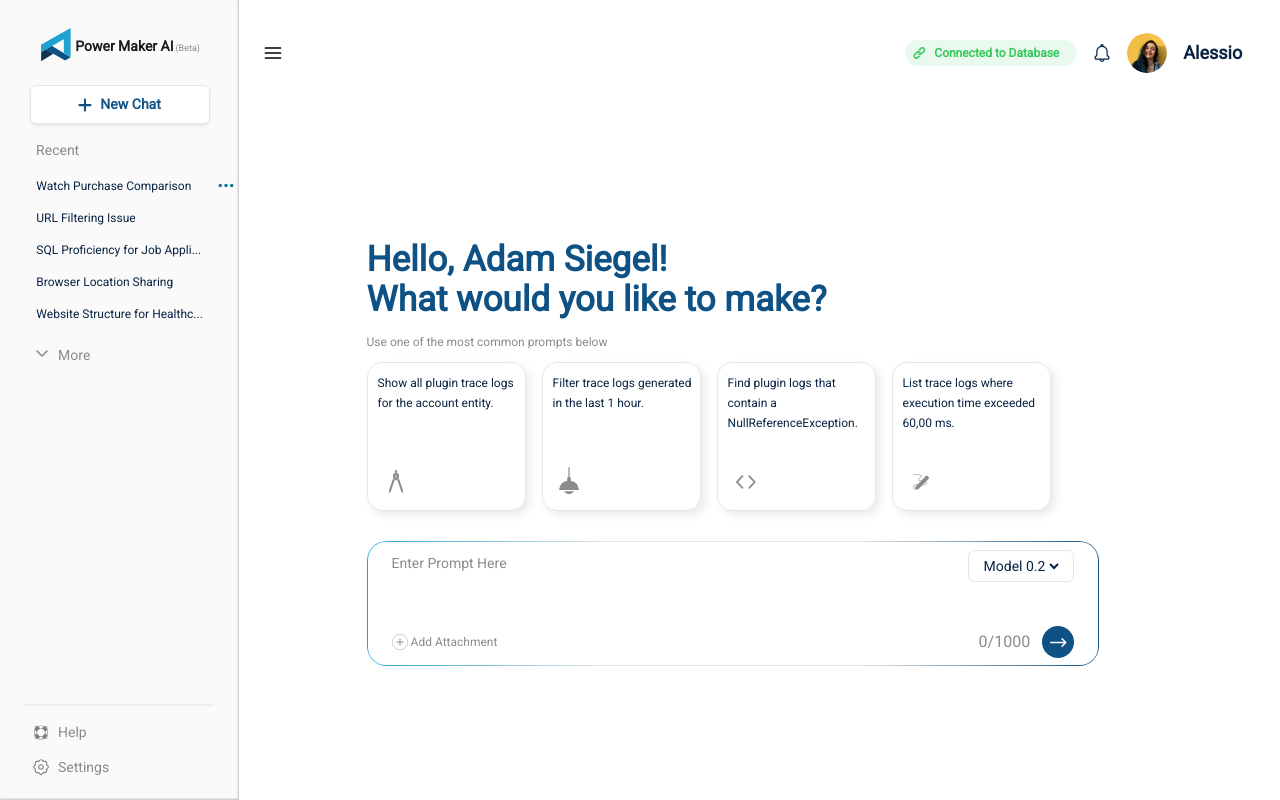
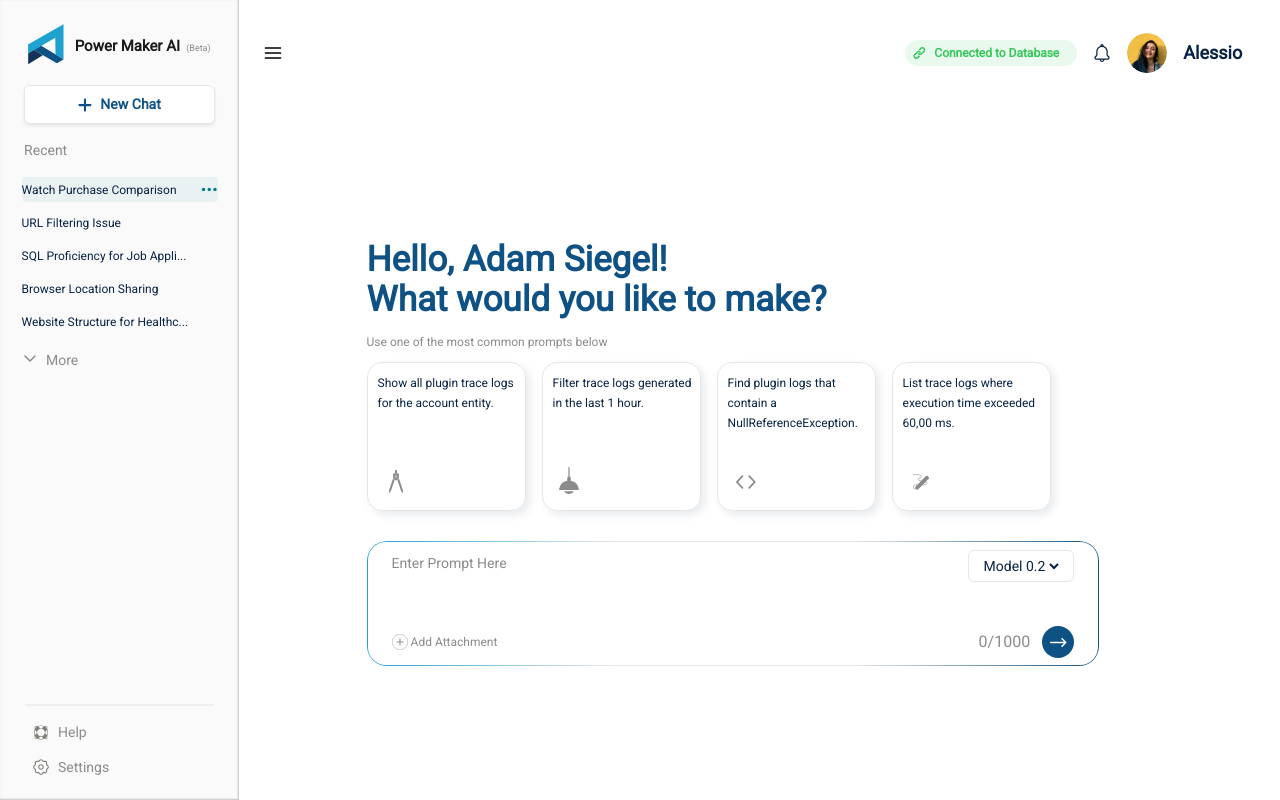
Before and after one commit to Harsh-Panghal/React_Project, a React (Vite) app in the folder PowerMakerAi/: page / in a window 1280 px wide. Both pictures are taken after a click on the picture 94 px from the left and 52 px from the top of the page. Built offline with nearby package versions, Linux system fonts and the light colour scheme.

Commit message:
expanded-sidebar-history-update

```diff
--- a/PowerMakerAi/src/App.css
+++ b/PowerMakerAi/src/App.css
@@ -332,20 +332,21 @@ input:not(:placeholder-shown) input:not(:focus) ~ label {
   /* width: 100%;
   height: 45px; */
   /* border: 1px solid green; */
-  max-width: 66%;
+  width: 186px;
+  max-width: 77%;
   display: flex;
   align-items: center;
-  justify-content: center;
+  justify-content: space-between;
 }
 
 .logo-title > img {
-  width: 30px;
+  width: 36.05px;
   height: 45px;
 }
 
 .logo-title > .title {
   /* height: 21px; */
-  font-size: 14px;
+  font-size: 15px;
   font-weight: bold;
   color: rgba(27, 27, 27, 1);
   margin-left: 4px;
@@ -355,14 +356,14 @@ input:not(:placeholder-shown) input:not(:focus) ~ label {
   font-size: 9px;
   position: relative;
   top: 2px;
-  left: 2px;
+  left: -1px;
   margin-left: 0px;
   color: rgba(139, 139, 139, 1);
   font-weight: 500;
 }
 
 .expandedsidebar-card1 > .newchaticon {
-  max-width: 180px;
+  max-width: 191px;
   padding: 8px 15px;
   /* margin-top: 1rem; */
   transition: transform 0.2s cubic-bezier(0.4, 0, 1, 1);
@@ -379,7 +380,7 @@ input:not(:placeholder-shown) input:not(:focus) ~ label {
   /* width: 100%; */
   /* height: 20px; */
   position: relative;
-  left: -63px;
+  left: -75px;
   display: flex;
   margin-top: 0px;
   /* align-items: center; */
@@ -407,7 +408,7 @@ input:not(:placeholder-shown) input:not(:focus) ~ label {
   /* margin-top: 1.8rem; */
   display: flex;
   flex-direction: column;
-  gap: 1rem;
+  gap: 0.5rem;
 }
 
 .expanded-sidebar > .prompt {
@@ -492,7 +493,7 @@ input:not(:placeholder-shown) input:not(:focus) ~ label {
 
 .history > div {
   /* margin-left: 0.8rem; */
-  height: 16px;
+  /* height: 16px; */
   /* border: 1px solid red; */
   color: #082343;
   font-size: 12px;
@@ -501,13 +502,16 @@ input:not(:placeholder-shown) input:not(:focus) ~ label {
 }
 
 .more {
-  margin-top: 0.5rem;
+  /* margin-top: 0.5rem; */
   /* border: 1px solid red; */
-  position: relative;
-  left: -57px;
+  /* position: relative; */
+  /* left: -57px; */
   /* border: 1px solid red; */
   display: flex;
   align-items: center;
+  margin-right: auto;
+  margin-left: 22px;
+  cursor: pointer;
 }
 
 .more > span {
@@ -1311,10 +1315,9 @@ textarea:focus {
     height: auto;
     align-items: flex-start;
   }
-  .expanded-sidebar .prompt {
-    left: 284px;
-    top: 211px;
-  }
+  /* .expanded-sidebar .prompt {
+
+  } */
   .expanded-sidebar .prompt-description {
     display: none;
   }
--- a/PowerMakerAi/src/components/HistoryList.jsx
+++ b/PowerMakerAi/src/components/HistoryList.jsx
@@ -1,4 +1,11 @@
-function HistoryList({ setIsChatPageVisible, setIsNewChatPageVisible, setIsChatPageWithTableVisible }) {
+import { useState } from 'react';
+
+function HistoryList({
+  setIsChatPageVisible,
+  setIsNewChatPageVisible,
+  setIsChatPageWithTableVisible,
+  handleTogglePromptMenu
+}) {
   const historyItems = [
     'Watch Purchase Comparison',
     'URL Filtering Issue',
@@ -7,10 +14,19 @@ function HistoryList({ setIsChatPageVisible, setIsNewChatPageVisible, setIsChatP
     'Website Structure for Healthc...'
   ];
 
+  const [selectedIndex, setSelectedIndex] = useState(0); // First item selected by default
+
   return (
-    <div className="history">
+    <div className="history w-[225px] md:w-[196px]">
       {historyItems.map((item, index) => (
-        <div key={index} className="history-item cursor-pointer" onClick={() => {
+        <div
+          key={index}
+          className={`history-item group h-[25px] hover:bg-[#e3eef1ac] hover:rounded-sm cursor-pointer flex justify-between items-center px-2 py-1 ${
+            selectedIndex === index ? 'bg-[#e3eef1ac] rounded-sm' : ''
+          }`}
+          onClick={() => {
+            setSelectedIndex(index);
+
             if (index === 1) {
               setIsChatPageWithTableVisible(true);
               setIsChatPageVisible(false);
@@ -20,8 +36,20 @@ function HistoryList({ setIsChatPageVisible, setIsNewChatPageVisible, setIsChatP
               setIsNewChatPageVisible(false);
               setIsChatPageWithTableVisible(false);
             }
-        }}>
-          {item}
+          }}
+        >
+          <span className="truncate">{item}</span>
+          <span
+            className={`prompt text-[22px] font-[700] text-[#007A8D] relative top-[-6px] ${
+              selectedIndex === index ? 'visible' : 'invisible group-hover:visible'
+            }`}
+            onClick={(e) => {
+              e.stopPropagation(); // Prevent parent click
+              handleTogglePromptMenu();
+            }}
+          >
+            ...
+          </span>
         </div>
       ))}
     </div>
@@ -29,5 +57,3 @@ function HistoryList({ setIsChatPageVisible, setIsNewChatPageVisible, setIsChatP
 }
 
 export default HistoryList;
-// This component serves as a list of recent history items in the sidebar.
-// It displays a series of history items, enhancing the user interface by providing quick access to recent activities.
--- a/PowerMakerAi/src/components/PromptMenu.jsx
+++ b/PowerMakerAi/src/components/PromptMenu.jsx
@@ -4,15 +4,11 @@ import editIcon from '../assets/edit-icon.svg';
 import deleteIcon from '../assets/delete-icon.svg';
 import { useState } from 'react';
 
-function PromptMenu() {
-  const [isPromptMenuOpen, setIsPromptMenuOpen] = useState(false);
+function PromptMenu({isPromptMenuOpen}) {
 
-  const handleTogglePromptMenu = () => {
-    setIsPromptMenuOpen(prev => !prev);
-  };
   return (
     <>
-      <span className="prompt" onClick={handleTogglePromptMenu}>...</span>
+      {/* <span className="prompt" onClick={handleTogglePromptMenu}>...</span> */}
       {isPromptMenuOpen &&
         <div className="prompt-dropdown"><div className="share">
           <img src={shareIcon} alt="share" />
--- a/PowerMakerAi/src/components/Sidebar2.jsx
+++ b/PowerMakerAi/src/components/Sidebar2.jsx
@@ -11,14 +11,20 @@ import HelpCard from './HelpCard';
 
 function Sidebar2({ onToggleDeleteChatAccount, onToggleSidebar, isInviteCardVisible, isDeleteChatAccountVisible, onToggleFeedbackCard, onToggleCrmCard, isCrmCardVisible, isFeedbackCardVisible, onToggleHelpCard, setIsNewChatPageVisible, setIsChatPageVisible, setIsChatPageWithTableVisible, isAttributeSideDrawerOpen, isPluginTraceDrawerOpen }) {
 
+  const [isPromptMenuOpen, setIsPromptMenuOpen] = useState(false);
+
+  const handleTogglePromptMenu = () => {
+    setIsPromptMenuOpen(prev => !prev);
+  };
+
   return (
     <div className={`expanded-sidebar ${isInviteCardVisible || isAttributeSideDrawerOpen || isPluginTraceDrawerOpen || isDeleteChatAccountVisible || isFeedbackCardVisible || isCrmCardVisible ? 'blurred' : ''} shadow-[inset_-1px_-1px_2px_0px_rgba(139,139,139,0.5)]`}>
-      <PromptMenu  />
+      <PromptMenu  isPromptMenuOpen={isPromptMenuOpen} />
       <div className="expandedsidebar-card1 h-auto gap-[1rem]">
         <LogoTitle onToggleSidebar={onToggleSidebar}/>
         <NewChatButton isInviteCardVisible={isInviteCardVisible} isDeleteChatAccountVisible={isDeleteChatAccountVisible} setIsNewChatPageVisible={setIsNewChatPageVisible} setIsChatPageVisible={setIsChatPageVisible} setIsChatPageWithTableVisible={setIsChatPageWithTableVisible}/>
         <RecentSection />
-        <HistoryList setIsChatPageVisible={setIsChatPageVisible} setIsNewChatPageVisible={setIsNewChatPageVisible} setIsChatPageWithTableVisible={setIsChatPageWithTableVisible} />
+        <HistoryList setIsChatPageVisible={setIsChatPageVisible} setIsNewChatPageVisible={setIsNewChatPageVisible} setIsChatPageWithTableVisible={setIsChatPageWithTableVisible} handleTogglePromptMenu={handleTogglePromptMenu}/>
         <MoreSection />
       </div>
       <div className="expandedsidebar-card2">
```
Lines whose indentation alone changed are shown as unchanged.
